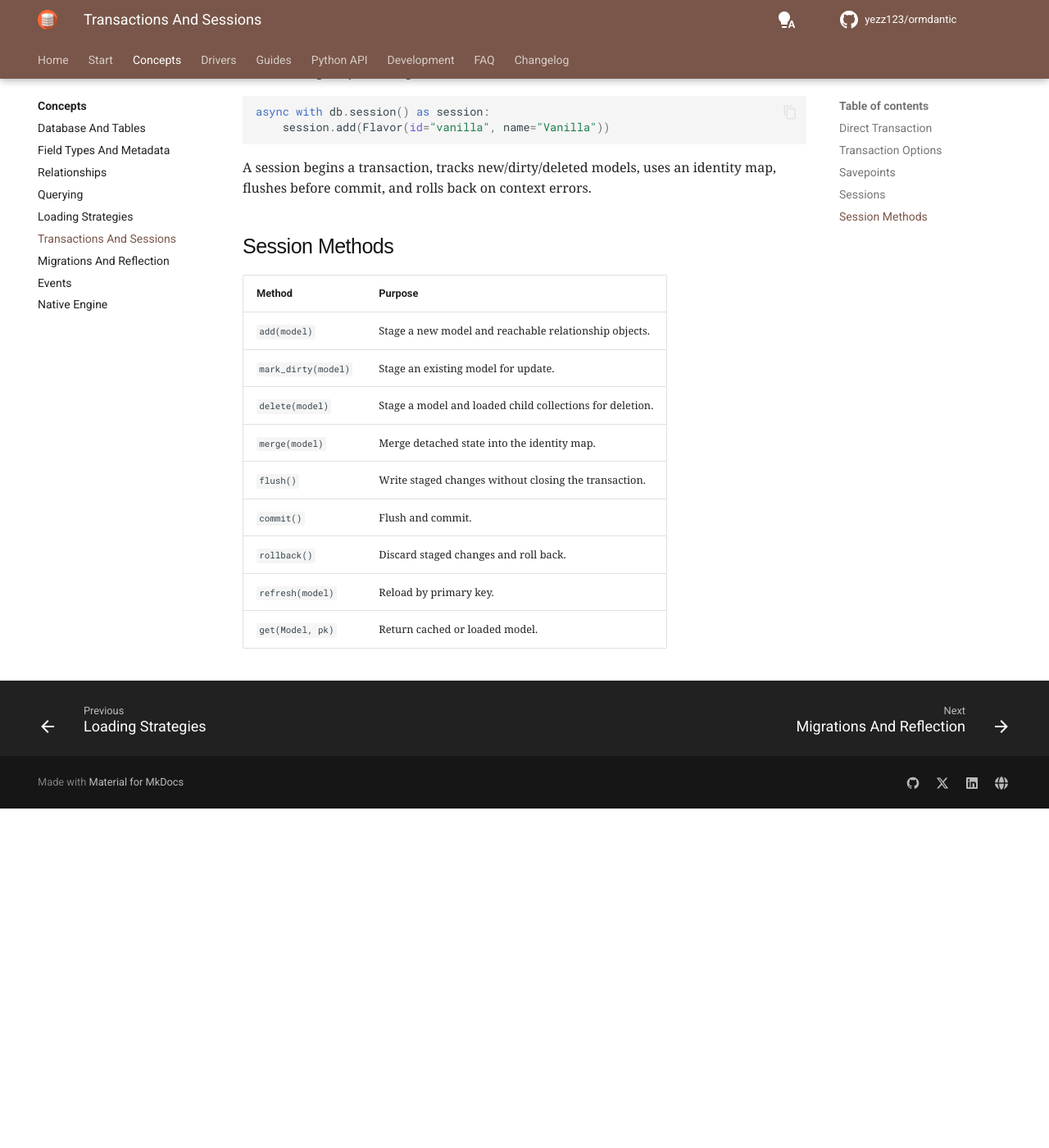
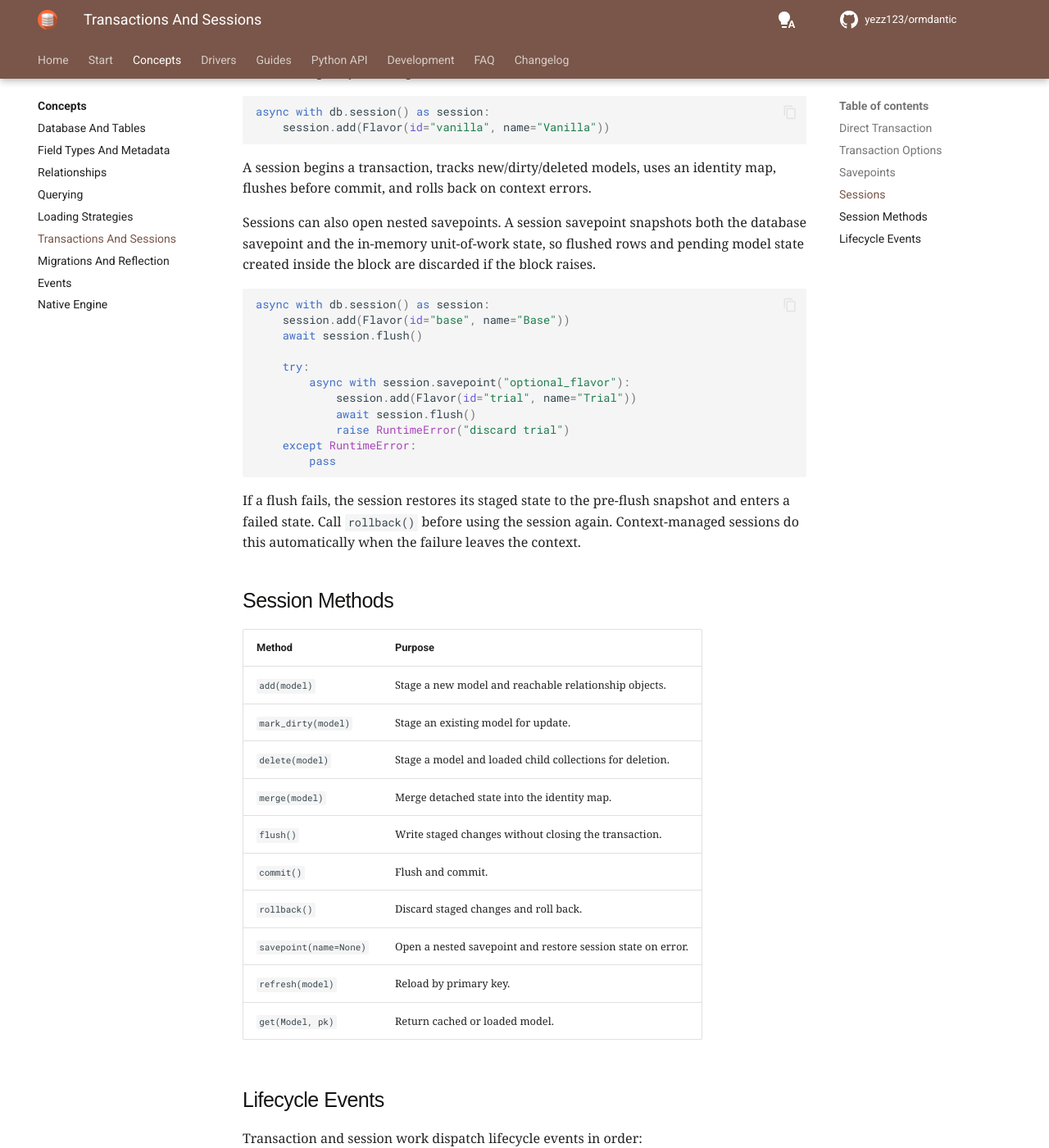
Before and after one commit to yezz123/ormdantic, an MkDocs documentation site: the page built from docs/concepts/transactions-and-sessions.md, in a window 1280 px wide and 1400 px high, scrolled down 1076 px. Shown: the whole window at 82% size. Built offline with MkDocs 1.6.1 and Material for MkDocs 9.7.7, drawn with Linux system fonts in a browser that asks for light colours; comment, search, counter and statistics services are not loaded; before the commit the page ends 2062 px from its top, so only the background shows below that; some of the changed text lies outside the part shown.

Commit message:
📝 Update documentation for session and transaction lifecycle events
- Expanded the events documentation to include a comprehensive list of common transaction and unit-of-work events, detailing when each event fires.
- Enhanced the session API documentation to clarify the use of `async with db.session()` for commit-on-success and rollback-on-error flows, and added details on nested savepoints.
- Updated the transactions and sessions guide to illustrate the new savepoint functionality and its behavior during errors, including example code snippets.
- Improved the examples section to reflect changes in staged inserts and session savepoints.

````diff
--- a/docs/concepts/transactions-and-sessions.md
+++ b/docs/concepts/transactions-and-sessions.md
@@ -46,6 +46,24 @@
 
 A session begins a transaction, tracks new/dirty/deleted models, uses an identity map, flushes before commit, and rolls back on context errors.
 
+Sessions can also open nested savepoints. A session savepoint snapshots both the database savepoint and the in-memory unit-of-work state, so flushed rows and pending model state created inside the block are discarded if the block raises.
+
+```python
+async with db.session() as session:
+    session.add(Flavor(id="base", name="Base"))
+    await session.flush()
+
+    try:
+        async with session.savepoint("optional_flavor"):
+            session.add(Flavor(id="trial", name="Trial"))
+            await session.flush()
+            raise RuntimeError("discard trial")
+    except RuntimeError:
+        pass
+```
+
+If a flush fails, the session restores its staged state to the pre-flush snapshot and enters a failed state. Call `rollback()` before using the session again. Context-managed sessions do this automatically when the failure leaves the context.
+
 ## Session Methods
 
 | Method | Purpose |
@@ -57,5 +75,20 @@
 | `flush()` | Write staged changes without closing the transaction. |
 | `commit()` | Flush and commit. |
 | `rollback()` | Discard staged changes and roll back. |
+| `savepoint(name=None)` | Open a nested savepoint and restore session state on error. |
 | `refresh(model)` | Reload by primary key. |
 | `get(Model, pk)` | Return cached or loaded model. |
+
+## Lifecycle Events
+
+Transaction and session work dispatch lifecycle events in order:
+
+- `before_begin`, `after_begin`;
+- `before_flush`, `after_flush`;
+- `before_commit`, `after_commit`;
+- `before_rollback`, `after_rollback`;
+- `before_savepoint`, `after_savepoint`;
+- `before_release_savepoint`, `after_release_savepoint`;
+- `before_rollback_to_savepoint`, `after_rollback_to_savepoint`.
+
+Transaction and savepoint `after_*` events include `error=None` on success and the classified exception when the operation fails.
````
Also changed, not shown: other parts of docs/concepts/transactions-and-sessions.md (+1 -1 lines), docs/api/events.md (+14 -0 lines), docs/api/session.md (+6 -0 lines), docs/examples/transactions-sessions.md (+1 -1 lines).
